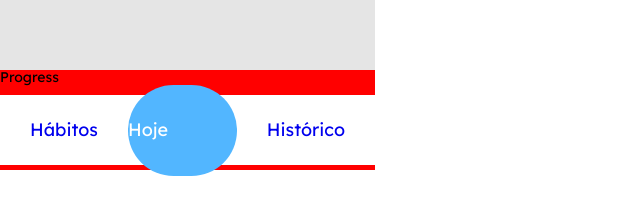
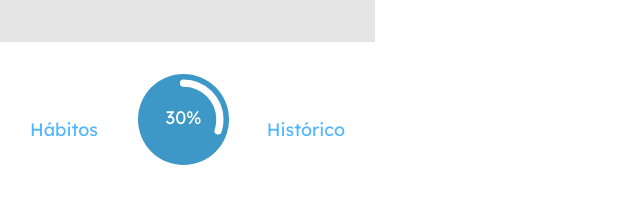
Before and after one commit to bvv94/projeto11-trackit-T09, a React (Create React App) app: page /hoje in a window 1280 px wide. Shown: the part 635-850 px from the top of the page, without its empty margins (0-640 px from the left). After the commit the page ends 800 px from the top, so only its background shows below. Built offline with nearby package versions, Linux system fonts and the light colour scheme.

Commit message:
hábitos com progresso circular

```diff
--- a/package.json
+++ b/package.json
@@ -10,6 +10,7 @@
     "localforage": "^1.10.0",
     "match-sorter": "^6.3.1",
     "react": "^18.2.0",
+    "react-circular-progressbar": "^2.1.0",
     "react-dom": "^18.2.0",
     "react-router-dom": "^6.4.5",
     "react-scripts": "5.0.1",
--- a/src/Components/Context.js
+++ b/src/Components/Context.js
@@ -2,5 +2,8 @@ import { createContext } from "react";
 
 const Context = createContext(["", () => {}]);
 
+//percentage
+//img user
+//
 
 export default Context;
--- a/src/Components/InsideApp/MenuBottom.js
+++ b/src/Components/InsideApp/MenuBottom.js
@@ -1,23 +1,46 @@
 import styled from "styled-components"
 import { Link } from "react-router-dom"
+import { CircularProgressbar, buildStyles } from 'react-circular-progressbar';
+import 'react-circular-progressbar/dist/styles.css';
 
 export default function MenuBottom() {
+
+    const percentage = 30;
+
     return (
         <>
-        <Div>
-            <div>
-                <Link>Hábitos</Link>
-                <Circle> Hoje </Circle>
-                <Link>Histórico</Link>
-            </div>
-        </Div>
+            <Circle>
+                <CircularProgressbar value={percentage} text={`${percentage}%`}
+                    background
+                    backgroundPadding={6}
+                    styles={buildStyles({
+                        backgroundColor: "#3e98c7",
+                        textColor: "#fff",
+                        pathColor: "#fff",
+                        trailColor: "transparent"
+                    })}
+                />
+            </Circle>
+            <Div>
+                <div>
+                    <StyledLink to="/habitos">Hábitos</StyledLink>
+                    <StyledLink to="/historico">Histórico</StyledLink>
+                </div>
+            </Div>
         </>
     )
 }
 
+const Circle = styled.div`
+    width: 91px;
+    position:fixed;
+    bottom: 0;
+    left: 138px;
+    z-index:2;
+`
 const Div = styled.div`
     background-color: white;
-    position: absolute;
+    position: fixed;
     bottom: 0;
     left: 0;
     height: 70px;
@@ -34,10 +57,6 @@ const Div = styled.div`
         align-items: center;
     }
 `
-const Circle = styled.div`
-    width: 91px;
-    height: 91px;
-    color: white;
-    background-color: #52B6FF;
-    border-radius: 91px;
+const StyledLink = styled(Link)`
+    color: #52B6FF;
 `
--- a/src/Components/InsideApp/Progress.js
+++ /dev/null
@@ -1,15 +0,0 @@
-import styled from "styled-components"
-
-export default function Progress() {
-    return (
-        <Div>
-            <p>Progress</p>
-        </Div>
-    )
-}
-
-const Div = styled.div`
-    background-color: red;
-    height: 100px;
-    width: 100%;
-`
--- a/src/Components/InsideApp/Today.js
+++ b/src/Components/InsideApp/Today.js
@@ -1,5 +1,4 @@
 import Top from "./Top"
-import Progress from "./Progress"
 import MenuBottom from "./MenuBottom"
 import styled from "styled-components"
 import { useState } from "react"
@@ -20,7 +19,6 @@ export default function Today() {
                     {habit}
                 </Habits>
             </Body>
-            <Progress />
             <MenuBottom />
         </Div>
     )
--- a/src/Components/InsideApp/Top.js
+++ b/src/Components/InsideApp/Top.js
@@ -17,9 +17,10 @@ const Div = styled.div`
     display: flex;
     justify-content: center;
     align-items: center;
-    position: absolute;
+    position: fixed;
     top: 0;
     width: 375px;
+    z-index: 1;
 `
 
 const TopBar = styled.div`
```
Also changed, not shown: src/Components/InsideApp/Habits.js (added), src/Components/InsideApp/History.js (added), 1 other file (tests, documents, lock files or other folders).
